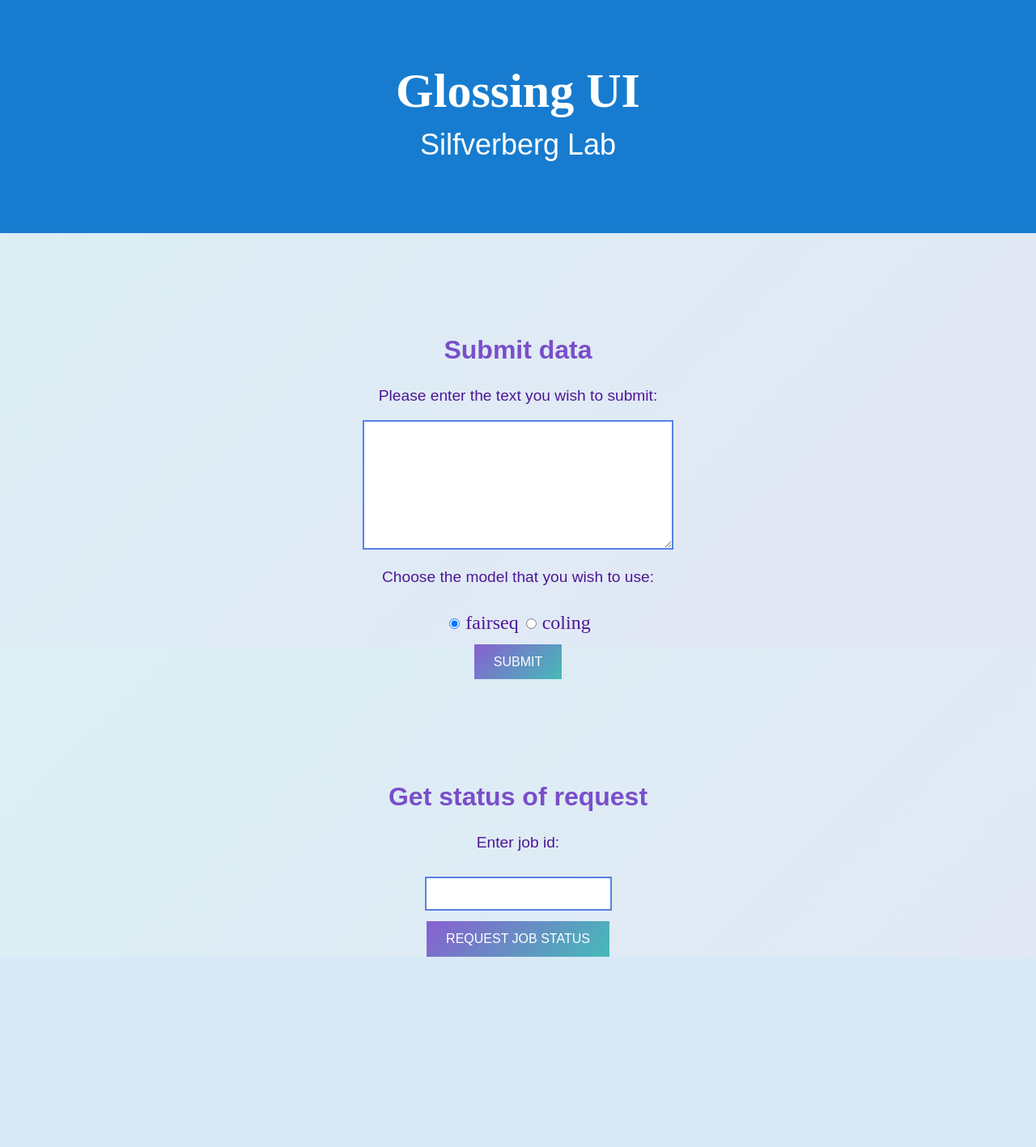
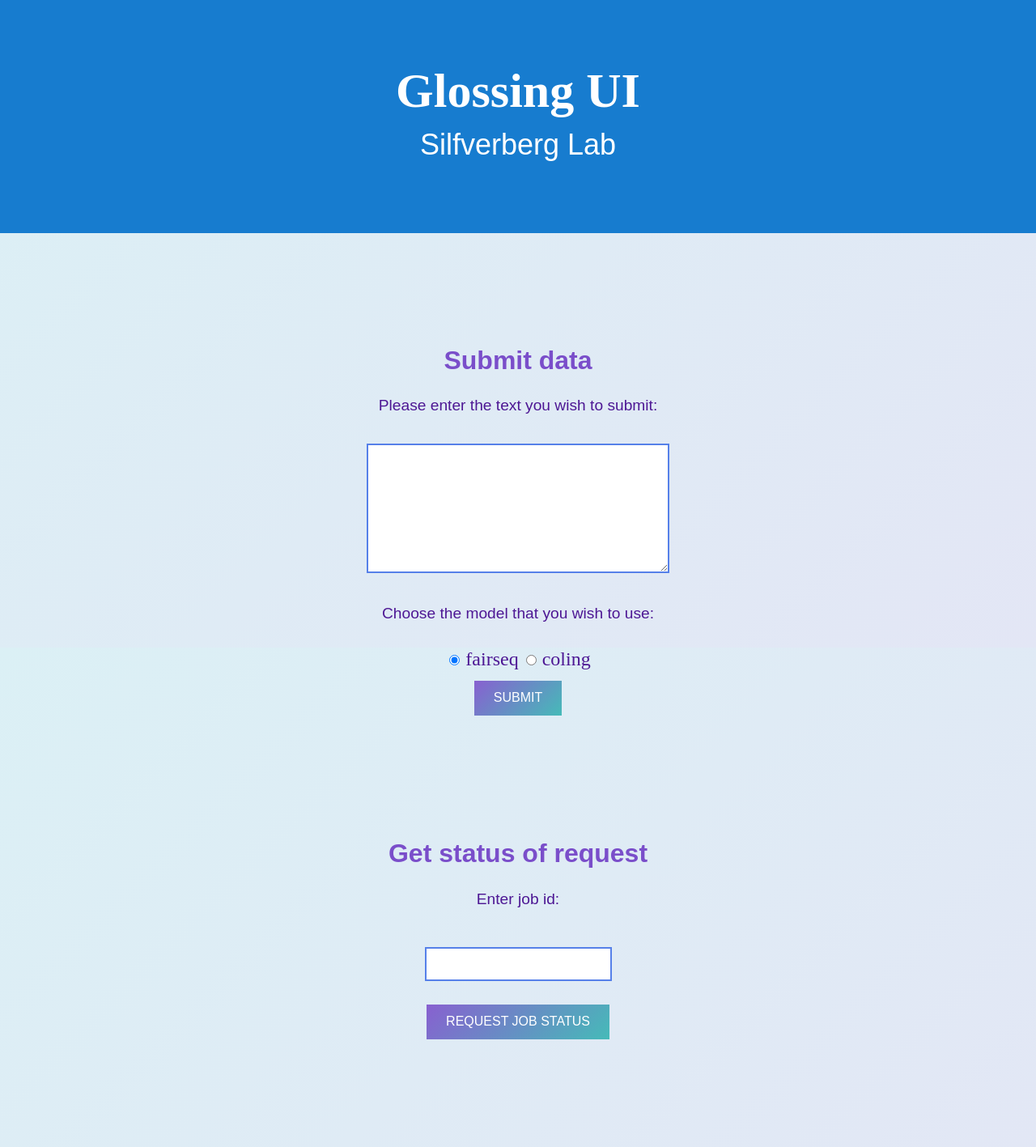
Before and after one commit to mpsilfve/glossing-UI, a Flask app: page /new in a window 1280 px wide. Shown: the whole page at 81% size. Before the commit the page ends 1182 px from the top, so only its background shows below. Run offline with Flask 2, Linux system fonts and the light colour scheme; parts of the project's set-up code (start-up, migrations or seed data) failed here and were passed over; some libraries are stand-ins or nearby versions.

Commit message:
fixed bugs

```diff
--- a/backend_server/static/styles/style.css
+++ b/backend_server/static/styles/style.css
@@ -60,28 +60,26 @@ p {
 
 .form {
   text-align: center;
+  padding: 0.8em 1em;
+}
+
+.user_input {
+  border: 2px solid #5680e9;
+  padding: 10px 10px;
+  font-size: 1em;
+  font-family:Arial, Helvetica, sans-serif;
+  color: #4d1794;
+  margin: 1em;
 }
 
 #input_text {
   width: 30%;
-  border: 2px solid #5680e9;
-  padding: 1zdkjem 2em;
   height: 10em;
-  font-size: 1em;
-  font-family:Arial, Helvetica, sans-serif;
-  color: #4d1794;
 }
 
-#input_job_id_form {
-  padding: 0.8em 1em;
-}
-
-#input_job_id {
-  border: 2px solid #5680e9;
-  padding: 10px 10px;
-  font-size: 1em;
-  font-family:Arial, Helvetica, sans-serif;
-  color: black;
+#modified_sentence_input {
+  width: 30%;
+  height: 4em;
 }
 
 .job_buttons {
@@ -98,10 +96,6 @@ p {
 .model_button {
   color: #4d1794;
   font-size: 1.5em;
-}
-
-#model_buttons {
-  padding: 0.8em 1.5em;
 }
 
 .input_token {
@@ -200,13 +194,17 @@ table {
   border: 2px solid #5680e9;
 }
 
+#custom_segmentation_input {
+  width: 75px;
+}
+
 *,
 *::before,
 *::after {
   box-sizing: border-box;
 }
 
-select {
+.dd-wrapper button {
   /* // A reset of styles, including removing the default dropdown arrow */
   appearance: none;
   -webkit-appearance: none;
@@ -229,7 +227,7 @@ select {
   --select-arrow: var(--select-border);
 }
 
-.custom-select {
+.dd-wrapper {
   min-width: 1ch;
   max-width: 15ch;
   border: 1px solid var(--select-border);
@@ -247,6 +245,10 @@ select {
   position: relative;
 }
 
+.dd-header {
+  border: 2px solid #5680e9 !important;
+}
+
 select, .custom-select:after {
   grid-area: select;
 }
--- a/backend_server/static/ui.js
+++ b/backend_server/static/ui.js
@@ -55,16 +55,15 @@ class Cell extends React.Component {
     }
 
     render() {
-        console.log(`This is here: ${this.props.token.input}`);
         return (
-            <div>
+            <div className="cell">
                 <p>{this.props.token["input"]}</p>
                 <p>{this.props.token["preferred_segmentation"]}</p>
                 <Dropdown
                     title={this.props.token["segmentation"][0]}
                     list={this.state.location}
                     resetThenSet={this.resetThenSet}
-                    changeList = {(newPreferred, isCustom) => this.changeList(newPreferred, isCustom)}
+                    changeList = {(newPreferred, isCustom, mode) => this.changeList(newPreferred, isCustom, mode)}
                 />
             </div>
         )
@@ -213,6 +212,7 @@ class Dropdown extends React.Component {
                         type="text"
                         value={this.state.value}
                         onChange={this.handleChange}
+                        id="custom_segmentation_input"
                         required>
                     </input>
                     <div id="mode_buttons">
@@ -266,13 +266,14 @@ class ResultsTable extends React.Component {
                 if (current_token > this.props.upper_bound) {
                     break;
                 }
+                console.log(`Lower bound is ${this.props.lower_bound} and current_index is ${current_index} and index is ${current_index + this.props.lower_bound}`)
                 row.push(
                     <td key={j}>
                         <Cell
                             token={this.props.data[current_token]}
                             index={current_index + this.props.lower_bound}
                             updatePreferredSegmentation = {
-                                (index, newPreferred, isCustom, update_mode) =>
+                                ( index, newPreferred, isCustom, update_mode) =>
                                 this.props.updatePreferredSegmentation(index, newPreferred, isCustom, update_mode)
                             }
                         />
@@ -288,11 +289,13 @@ class ResultsTable extends React.Component {
         }
 
         return (
+            <div className="results_wrapper">
                 <table id="results_table">
                     <tbody>
                         {rows}
                     </tbody>
                 </table>
+            </div>
         )
     }
 }
@@ -335,6 +338,7 @@ class PageTableSentenceButton extends React.Component {
             <button
                 className="sentence_button"
                 onClick={() => {this.props.onClick(this.props.sentence_id)}}
+                className="range_button"
             >
                 Modify sentence {this.props.sentence_id}
             </button>
@@ -399,12 +403,13 @@ class PageTable extends React.Component {
         }
 
         return (
-            <div>
+            <div id="range_table_wrapper">
              <table>
                 <tbody>
                     {rows}
                 </tbody>
             </table>
+            <p>Sentences in this window:</p>
             <table>
                 <tbody>
                     {sentence_rows}
@@ -420,7 +425,7 @@ class PageTable extends React.Component {
 class SideMenu extends React.Component {
     render() {
         return (
-            <div>
+            <div className="range_and_save">
                 <Legend />
                 <PageTable
                     data={this.props.data}
@@ -465,11 +470,13 @@ class ResubmitSentenceSection extends React.Component {
 
     render() {
         return (
-            <form onSubmit={this.handleSubmit}>
+            <form onSubmit={this.handleSubmit} className="form">
                 <input
                     type="text"
                     value={this.state.value}
                     onChange={this.handleChange}
+                    className="user_input"
+                    id="modified_sentence_input"
                     required>
                 </input>
                 <input type="submit"
@@ -496,7 +503,7 @@ class ResultsSection extends React.Component {
         let sentence_start = {}
         sentence_start[token_list[0].sentence_id] = 0;
 
-        const max_tokens_per_view = 10;
+        const max_tokens_per_view = 50;
         for (let i = 0; i < token_number; i++) {
             // when you exceed max tokens, make a row
             if (current_sentence_id != token_list[i].sentence_id) {
@@ -548,10 +555,11 @@ class ResultsSection extends React.Component {
     updatePreferredSegmentation(index, newPreferred, isCustom, update_mode) {
         // TODO do something with the update mode
         const newData = [...this.state.data];
+        console.log(`The index is ${index}`);
         newData[index]["preferred_segmentation"] = newPreferred;
 
         if (isCustom === true) {
-            newData[index]["custom_segmentation"].push(newPreferred);
+            newData[index]["segmentation"].push(newPreferred);
         }
 
         this.setState({
@@ -646,7 +654,7 @@ class ResultsSection extends React.Component {
         let sentence_start = {}
         sentence_start[token_list[0].sentence_id] = 0;
 
-        const max_tokens_per_view = 10;
+        const max_tokens_per_view = 50;
         for (let i = 0; i < token_number; i++) {
             // when you exceed max tokens, make a row
             if (current_sentence_id != token_list[i].sentence_id) {
@@ -703,16 +711,16 @@ class ResultsSection extends React.Component {
     render() {
         return (
             <div>
-                JobId is {this.props.jobId}
+                {this.state.modify_sentence && (<ResubmitSentenceSection
+                        sentence={this.state.sentence_to_modify.sentence}
+                        onSubmit={(new_sentence) => {this.resubmitSentence(new_sentence)}}
+                    />)}
+                <div id="completed_message">
                     <SideMenu
                         data={this.state.rows}
                         onClick={(lower_b, upper_b) => this.handleClick(lower_b, upper_b)}
                         onRetrieveSentence={(sentence_id) => {this.retrieveSentenceToModify(sentence_id)}}
                     />
-                {this.state.modify_sentence && (<ResubmitSentenceSection
-                        sentence={this.state.sentence_to_modify.sentence}
-                        onSubmit={(new_sentence) => {this.resubmitSentence(new_sentence)}}
-                    />)}
                     <ResultsTable
                         data={this.state.data}
                         lower_bound={this.state.lower_bound}
@@ -722,6 +730,7 @@ class ResultsSection extends React.Component {
                                 this.updatePreferredSegmentation(index, newPreferred, isCustom, update_mode)
                         }
                     />
+                </div>
             </div>
         )
     }
--- a/backend_server/templates/react-ui.html
+++ b/backend_server/templates/react-ui.html
@@ -16,9 +16,9 @@
                 <h2>Submit data</h2>
                 <p>Please enter the text you wish to submit:</p>
                 <form>
-                    <textarea id=input_text required></textarea>
+                    <textarea id=input_text class=user_input required></textarea>
                     <p>Choose the model that you wish to use:</p>
-                    <div id="model_buttons">
+                    <div id="model_buttons" class="form">
                         <input type="radio" id="fairseq"
                                name="model" value="fairseq" checked>
                         <label for="fairseq" class="model_button">fairseq</label>
@@ -33,8 +33,8 @@
             <div class="form">
                 <h2>Get status of request</h2>
                 <p>Enter job id:</p>
-                <form id="input_job_id_form">
-                    <input type="number" id="input_job_id">
+                <form id="input_job_id_form" class=form>
+                    <input type="number" id="input_job_id" class="user_input">
                 </form>
                 <button class=job_buttons onclick="checkStatus(document.getElementById('input_job_id').value)">
                     Request job status
@@ -150,5 +150,8 @@
                 }
                 </script>
         </article>
+        <footer>
+
+        </footer>
   </body>
 </html>
```
Lines whose indentation alone changed are shown as unchanged.
